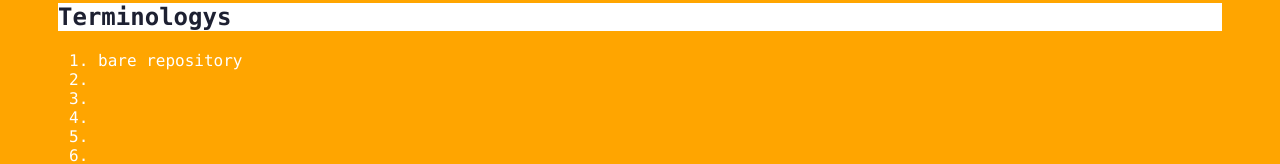
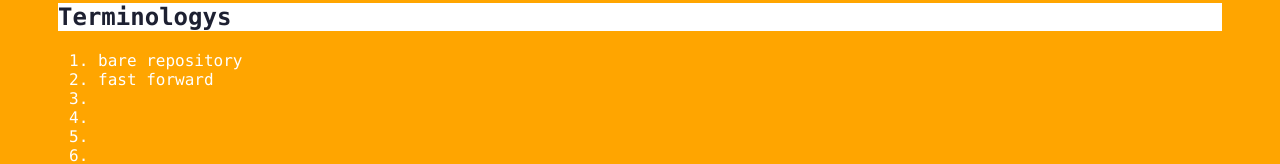
Before and after one commit to PeaceMindCN/git-learn, a plain HTML site: page index.html in a window 1280 px wide. Both pictures are taken after a click on the element "Terminologys". Shown: the part 242-406 px from the top of the page. Drawn offline with Linux system fonts and the light colour scheme.

Commit message:
Add fast forward in index

```diff
--- a/index.html
+++ b/index.html
@@ -15,7 +15,7 @@
             <div class="panel">
                 <ol>
                     <li>bare repository</li>
-                    <li></li>
+                    <li>fast forward</li>
                     <li></li>
                     <li></li>
                     <li></li>
```
